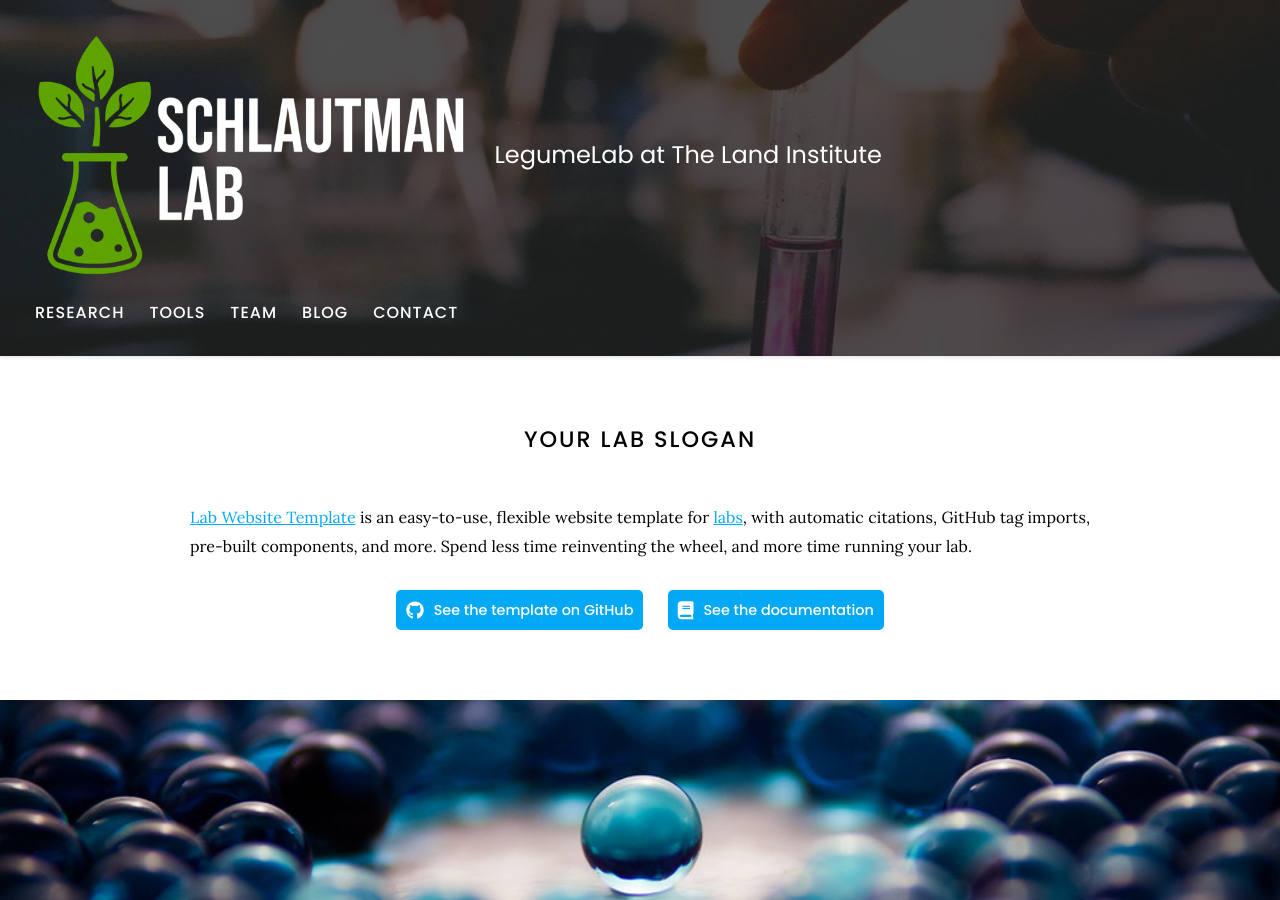
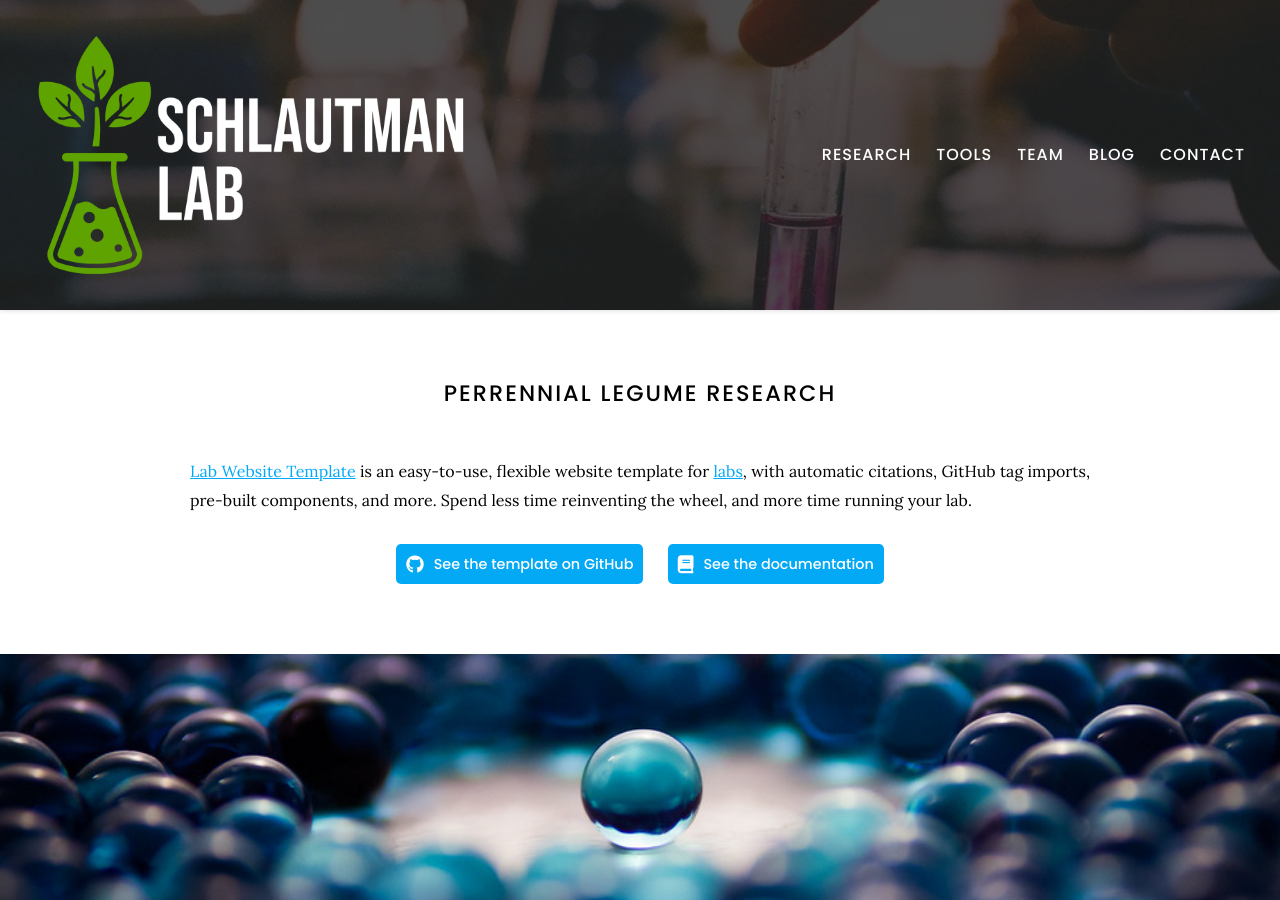
Before and after one commit to BoMeyering/legumelab, a Jekyll site: the page built from index.md, in a window 1280 px wide and 900 px high. Built offline with Jekyll 4.4.1, drawn with Linux system fonts in a browser that asks for light colours; some of the changed text lies outside the part shown.

Commit message:
changed header title

```diff
--- a/_config.yaml
+++ b/_config.yaml
@@ -1,7 +1,7 @@
 ### basic settings
 
 # site properties and page defaults
-title: LegumeLab at The Land Institute
+title:
 description: A unified website for the legume lab at the Land Insitute
 logo: images/logo.png
 header: images/background.jpg
--- a/index.md
+++ b/index.md
@@ -2,7 +2,7 @@
 title: Home
 ---
 
-# Your Lab Slogan
+# Perrennial Legume Research
 
 [Lab Website Template](https://github.com/greenelab/lab-website-template) is an easy-to-use, flexible website template for [labs](https://www.greenelab.com/), with automatic citations, GitHub tag imports, pre-built components, and more.
 Spend less time reinventing the wheel, and more time running your lab.
```
